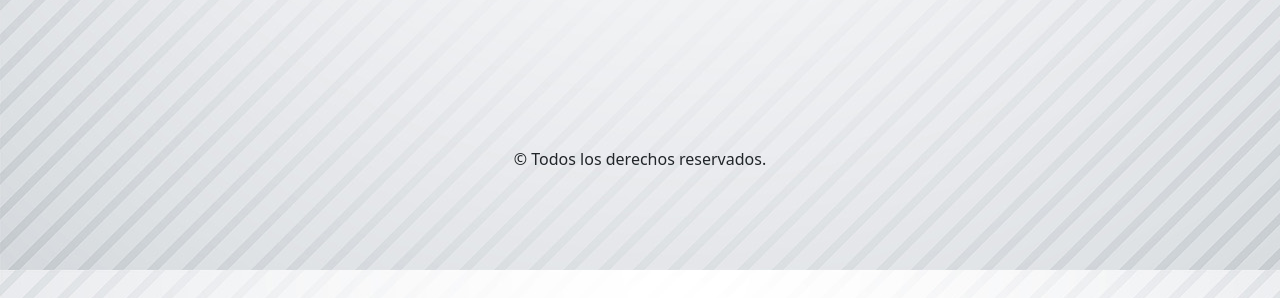
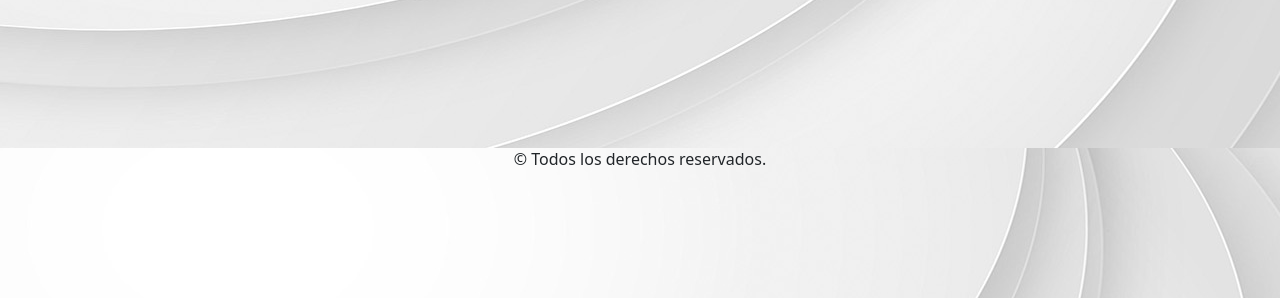
Before and after one commit to SteveenDominguez/fullstack, a plain HTML site: page inicio.html in a window 1280 px wide. Shown: the part 502-800 px from the top of the page. Drawn offline with nearby package versions, Linux system fonts and the light colour scheme.

Commit message:
ultimo fondo antes de entrega - juan guzman

```diff
--- a/inicio.html
+++ b/inicio.html
@@ -14,7 +14,7 @@
     <title>Inicio - Show</title>
 </head>
 
-<body background="images/25100.jpg">
+<body background="images/4847243.jpg">
     <div class="content">
         <div class="logo">
             <img src="images/logo.png" width="500px" height="328px">
```
Also changed, not shown: registro.html (+1 -1 lines), images/25100.jpg (deleted), images/4847243.jpg (added).
